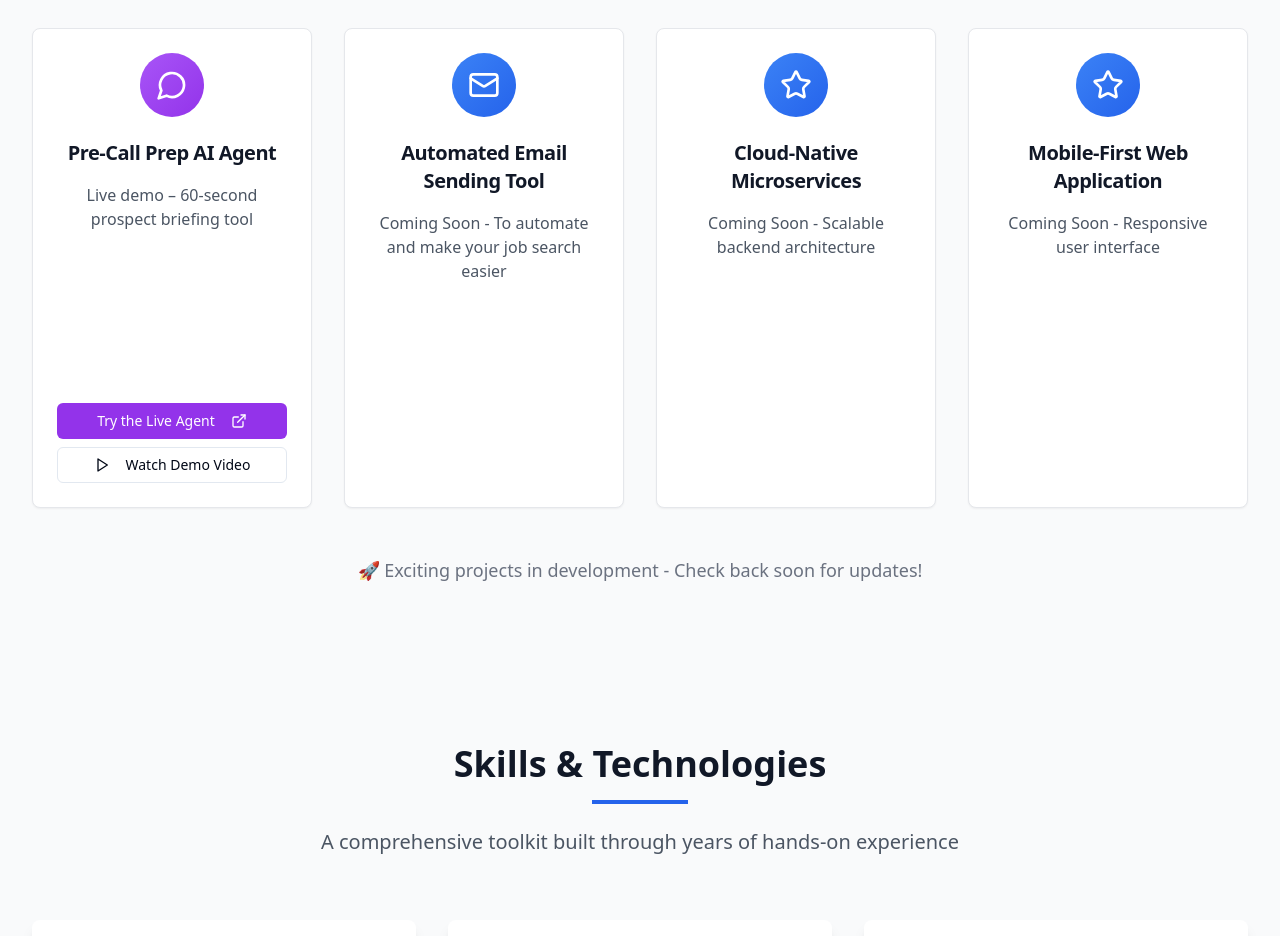
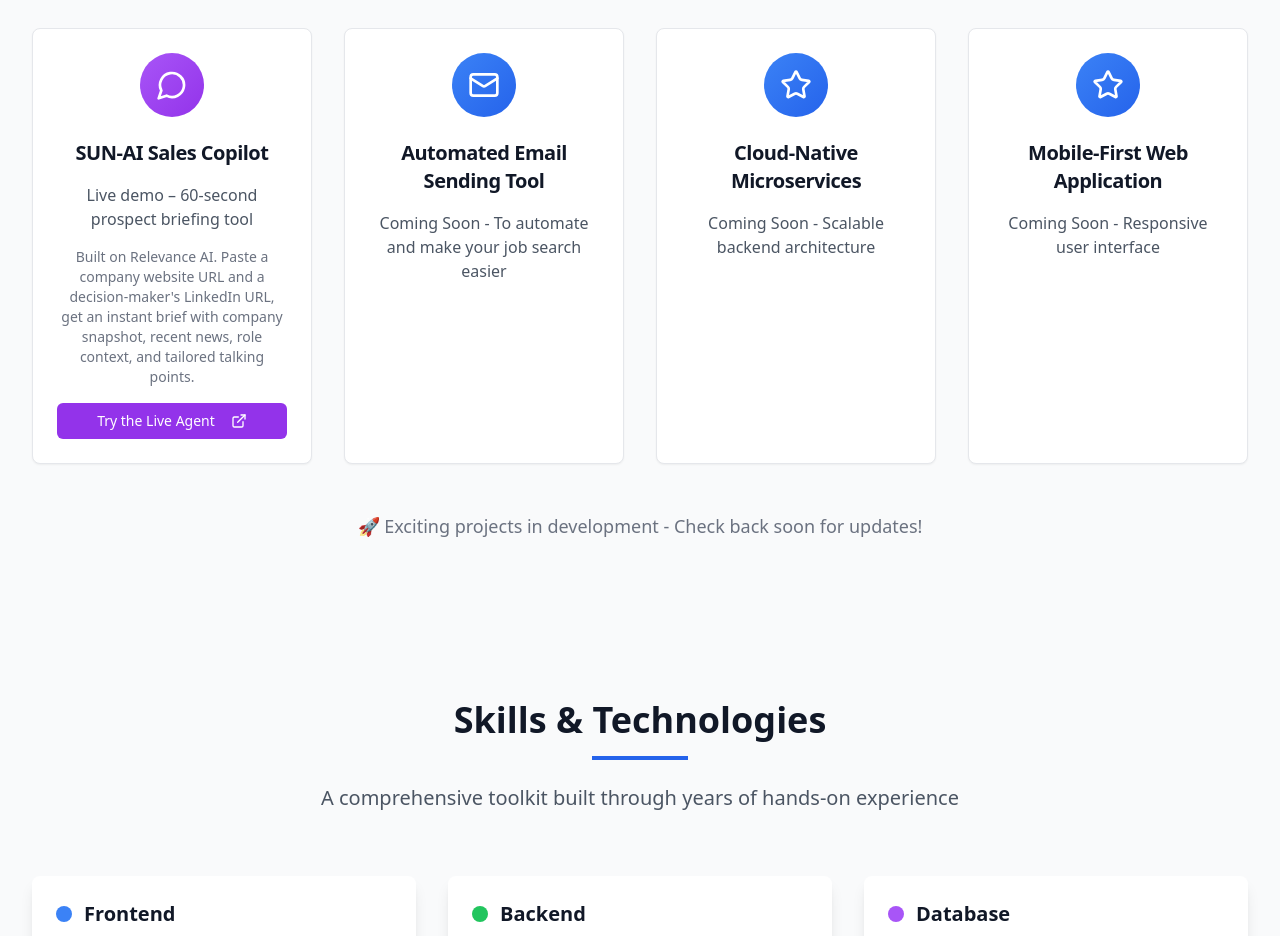
Before and after one commit to Sunilkumarkalagarla/Sunil_Portfolio, a React (Vite) app: page / in a window 1280 px wide. Shown: the part 2960-3896 px from the top of the page. Built offline with nearby package versions, Linux system fonts and the light colour scheme.

Commit message:
Refactor: Implement Featured Work changes
- Remove video demo functionality.
- Make description text always visible.
- Change the title to "SUN-AI Sales Copilot".

```diff
--- a/src/components/FeaturedWork.tsx
+++ b/src/components/FeaturedWork.tsx
@@ -1,24 +1,19 @@
-
 import React from 'react';
 import { Card, CardContent, CardDescription, CardHeader, CardTitle } from '@/components/ui/card';
 import { Button } from '@/components/ui/button';
-import { Star, Mail, MessageCircle, ExternalLink, Play } from 'lucide-react';
+import { Star, Mail, MessageCircle, ExternalLink } from 'lucide-react';
 
 const FeaturedWork = () => {
   const placeholderCards = [
     {
       id: 1,
-      title: "Pre-Call Prep AI Agent",
+      title: "SUN-AI Sales Copilot",
       subtitle: "Live demo – 60-second prospect briefing tool",
       description: "Built on Relevance AI. Paste a company website URL and a decision-maker's LinkedIn URL, get an instant brief with company snapshot, recent news, role context, and tailored talking points.",
       icon: MessageCircle,
       primaryLink: {
         label: "Try the Live Agent",
         url: "https://app.relevanceai.com/agents/bcbe5a/5d092a51556d-4cce-b7ce-ecf0bb340836/737f1a3f-7e46-4ebe-8313-78a9323b9d5b/embed-chat"
-      },
-      secondaryLink: {
-        label: "Watch Demo Video",
-        action: "video" // We'll handle this as a placeholder for now
       },
       isLive: true
     },
@@ -41,11 +36,6 @@ const FeaturedWork = () => {
       icon: Star
     }
   ];
-
-  const handleVideoDemo = () => {
-    // Placeholder for video demo functionality
-    alert("Demo video functionality would open here");
-  };
 
   return (
     <section id="featured-work" className="py-20 bg-gray-50">
@@ -77,13 +67,12 @@ const FeaturedWork = () => {
                   </CardDescription>
 
                   {card.description && (
-                    <p className="text-sm text-gray-500 mb-4 opacity-0 group-hover:opacity-100 transition-opacity duration-300">
+                    <p className="text-sm text-gray-500 mb-4">
                       {card.description}
                     </p>
                   )}
 
                   {card.primaryLink && (
-                    <div className="space-y-2">
                     <Button
                       asChild
                       className="w-full bg-purple-600 hover:bg-purple-700 text-white"
@@ -99,20 +88,6 @@ const FeaturedWork = () => {
                         <ExternalLink className="ml-2 h-4 w-4" />
                       </a>
                     </Button>
-
-                      {card.secondaryLink && (
-                        <Button
-                          variant="outline"
-                          size="sm"
-                          className="w-full"
-                          onClick={handleVideoDemo}
-                          aria-label={card.secondaryLink.label}
-                        >
-                          <Play className="mr-2 h-4 w-4" />
-                          {card.secondaryLink.label}
-                        </Button>
-                      )}
-                    </div>
                   )}
                 </CardContent>
               </Card>
```
Lines whose indentation alone changed are shown as unchanged.
